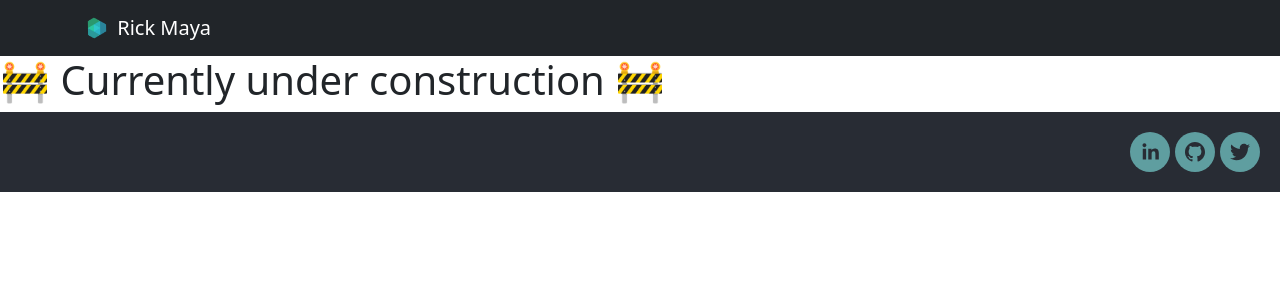
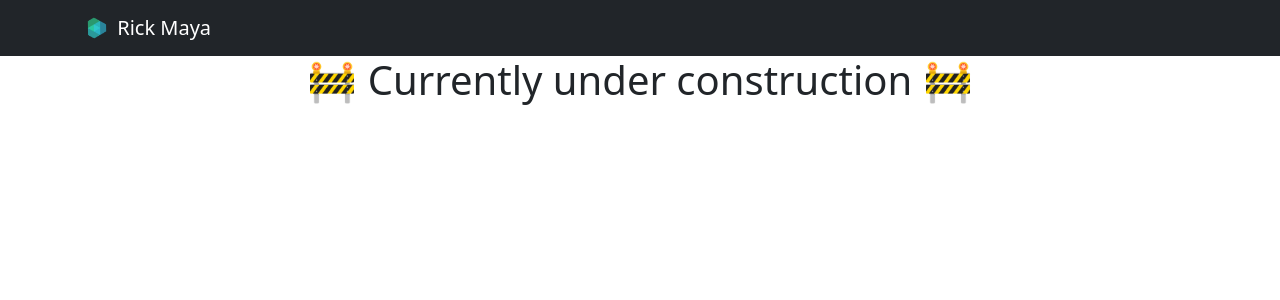
Before and after one commit to rickstylz01/FM-Portfolio, a React (Create React App) app: page /blog in a window 1280 px wide. Shown: the top 300 px of the page. Built offline with nearby package versions, Linux system fonts and the light colour scheme.

Commit message:
make blog directory and blog stylesheet with a text center alignment class

```diff
--- a/src/App.js
+++ b/src/App.js
@@ -2,7 +2,7 @@ import React from "react";
 import {BrowserRouter, Route, Routes} from "react-router-dom";
 import Landing from "./components/Landing/Landing";
 import ProjectList from "./components/ProjectList/ProjectList";
-import Blog from "./components/Blog";
+import Blog from "./components/Blog/Blog";
 import AboutMe from "./components/AboutMe/AboutMe";
 import 'bootstrap/dist/css/bootstrap.min.css';
 import './App.css';
--- a/src/components/Blog.js
+++ /dev/null
@@ -1,15 +0,0 @@
-import React from "react";
-import Navigation from "./Navigation";
-import Footer from "./Footer/Footer";
-
-const Blog = (props) => {
-  return(
-    <div>
-      <Navigation />
-      <h1>🚧 Currently under construction 🚧</h1>
-      <Footer />
-    </div>
-  )
-}
-
-export default Blog;
--- /dev/null
+++ b/src/components/Blog/Blog.css
@@ -0,0 +1,3 @@
+.txt-center {
+  text-align: center;
+}
--- /dev/null
+++ b/src/components/Blog/Blog.js
@@ -0,0 +1,16 @@
+import React from "react";
+import Navigation from "../Navigation";
+import Footer from "../Footer/Footer";
+import './Blog.css';
+
+const Blog = (props) => {
+  return(
+    <div id="blog">
+      <Navigation />
+      <h1 className="txt-center">🚧 Currently under construction 🚧</h1>
+      {/*<Footer />*/}
+    </div>
+  )
+}
+
+export default Blog;
```
